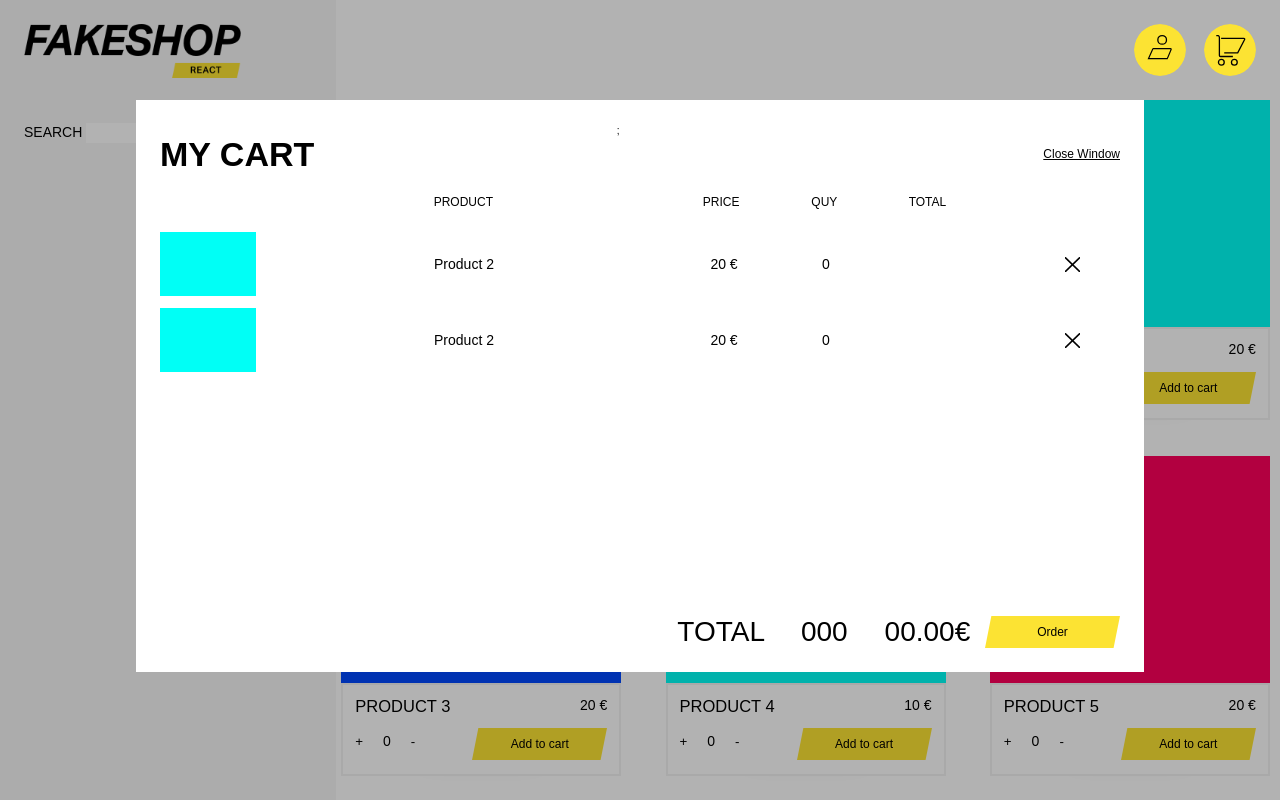
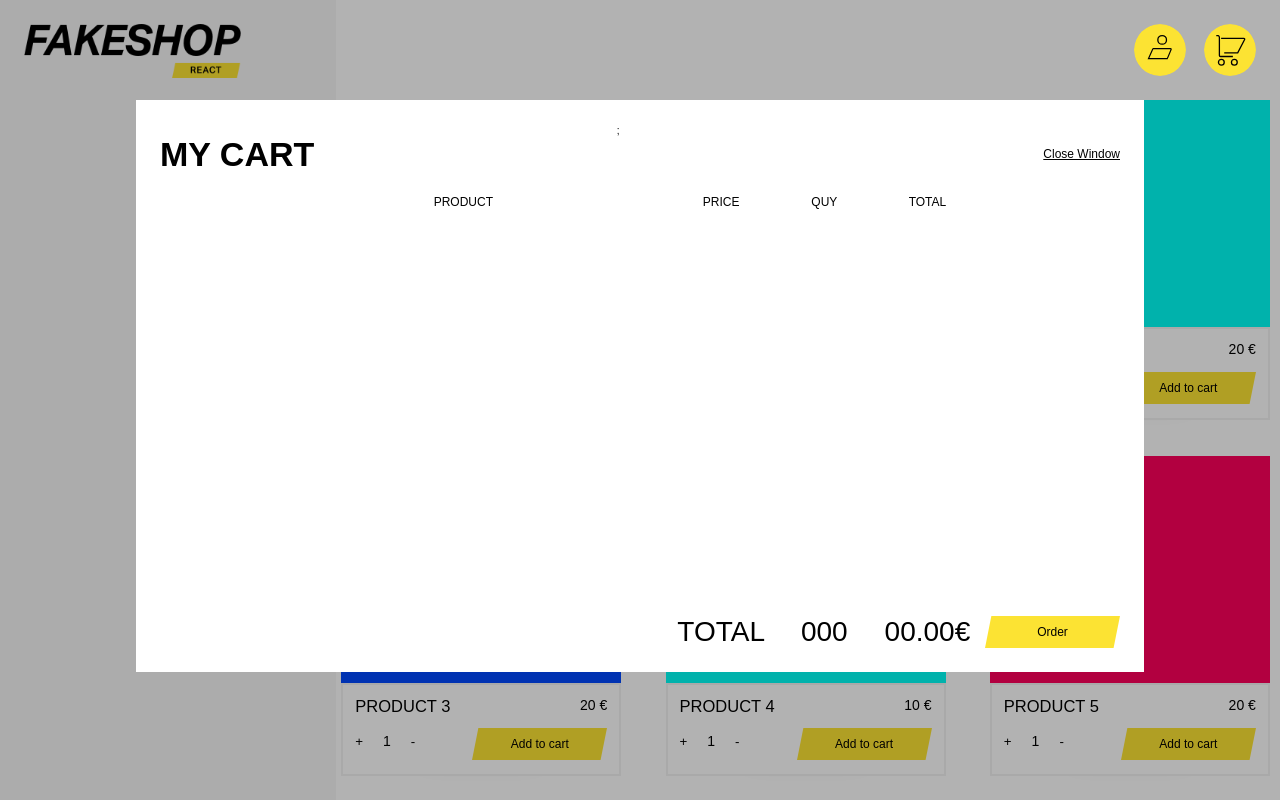
Before and after one commit to in-roma/fakeshop-react, a React (Create React App) app: page /cart in a window 1280 px wide. Shown: the top 800 px of the page. Built offline with nearby package versions, Linux system fonts and the light colour scheme; a web font is replaced by a local one.

Commit message:
adding/removing function

```diff
--- a/src/App.js
+++ b/src/App.js
@@ -13,28 +13,58 @@ class App extends React.Component {
         super(props);
         this.state = {
           data: Data,
-          cartItems: [ {
-          "id": 2,
-          "productName": "Product 2",
-          "img": "./img/002.png",
-          "price": 20,
-          "inventory": 0},
-          {
-            "id": 2,
-            "productName": "Product 2",
-            "img": "./img/002.png",
-            "price": 20,
-            "inventory": 0}
-        ]
+          total: 0,
+          cartItems: [
+        //     {
+        //   "id": 2,
+        //   "productName": "Product 2",
+        //   "img": "./img/002.png",
+        //   "price": 20,
+        //   "quantity": 0},
+        //   {
+        //     "id": 2,
+        //     "productName": "Product 2",
+        //     "img": "./img/002.png",
+        //     "price": 20,
+        //     "quantity": 0
+        // }
+        ],
         };
     }
     addToCart = (id) => {
         let cart = this.state.data.find(item => item.id === id)
         this.setState({...this.state, cartItems: [...this.state.cartItems, cart]});
         console.log(cart);
+        let total = this.state.cartItems.reduce((acc, red) => acc + red.price, this.state.total);
+        console.log(total);
+        this.setState({total: total});
       };
 
+    delete = (id) => {
+        let cart = this.state.cartItems.filter(item => item.id !== id)
+        this.setState({...this.state, cartItems: cart});
+        console.log(id);
+      };
 
+    adding = (id) => {
+        let addingItem = this.state.data.map(item => {
+            if (item.id === id) {
+              item.quantity++
+            }
+            return item;
+            })
+            console.log(addingItem);
+            this.setState({...this.state, data: addingItem});
+        }
+    removing = (id) => {
+            let removingItem = this.state.data.map(item => {
+                if (item.id === id) {
+                  item.quantity--
+                }
+                return item;
+                })
+                this.setState({...this.state, data: removingItem});
+            }
 
 
     render() {
@@ -46,11 +76,11 @@ class App extends React.Component {
                 <Link to="/cart"><img className="cart-button" src="./img/cart-icon.svg"></img></Link>
             </div>
             <Nav />
-            <Result data={this.state.data} addToCart={this.addToCart}/>
+            <Result data={this.state.data} addToCart={this.addToCart} adding={this.adding} removing={this.removing}/>
             </div>
             <Switch>
                 <Route path="/" exact component={Home}></Route>
-                <Route path="/cart" exact component={() => <Cart cartItems={this.state.cartItems} />}></Route>
+                <Route path="/cart" exact component={() => <Cart cartItems={this.state.cartItems} delete={this.delete}/>}></Route>
                 <Route path="/login" exact component={Login}></Route>
             </Switch>
             </Router>
--- a/src/components/Cart.jsx
+++ b/src/components/Cart.jsx
@@ -2,10 +2,11 @@ import React from 'react';
 import { Link } from 'react-router-dom';
 import CartItem from './CartItem';
 
-const Cart = (props) => {
+export default class Cart extends React.Component{
 
-    const items = props.cartItems.map((item, i) => {
-        return <CartItem key={i} info={item}/>;
+    render() {
+    const items = this.props.cartItems.map((item, i) => {
+        return <CartItem key={i} info={item} delete={this.props.delete}/>;
       });
 
             return (
@@ -14,7 +15,7 @@ const Cart = (props) => {
                  <Link to="/"><div className="card-background"></div></Link>
                 <div className="cart-window">
                     <h1>MY CART</h1> <Link id="close-window" to="/"><span>Close Window</span></Link>
-                    <span className="cart-productName">PRODUCT</span><span className="cart-price">PRICE</span><span className="cart-quantity">QUY</span><span className="total">TOTAL</span><span className="delete"></span>
+                    <span className="cart-productName">PRODUCT</span><span className="cart-price">PRICE</span><span className="cart-quantity">QUY</span><span className="total">TOTAL</span><span className="delete" ></span>
                     <div className="cart-results">{items}</div>;
                     <div className="total-line"></div>
                     <span id="cart-total">TOTAL</span><span id="cart-quantity-sum">000</span><span id="cart-total-sum">00.00€</span>
@@ -26,5 +27,4 @@ const Cart = (props) => {
 
     }
 
-
-export default Cart;
+}
--- a/src/components/CartItem.jsx
+++ b/src/components/CartItem.jsx
@@ -1,16 +1,16 @@
 import React from 'react';
 
 const CartItem = (props) => {
-    const { id, productName, img, price, inventory } = props.info;
+    const { id, productName, img, price, quantity } = props.info;
 
     return (
-            // <div key={id} className="cart-item">
+
                 <React.Fragment>
                 <img src={img} className="cart-item-img"></img>
-                <span className="cart-item-product-name">{productName}</span>
-                <span className="cart-item-product-price">{price + " €"}</span>
-                <span className="cart-item-product-inventory">{inventory}</span>
-                <div className="btn-delete"></div>
+                <span className="cart-item-product-name">{productName} </span>
+                <span className="cart-item-product-price">{price + " €"} </span>
+                <span className="cart-item-product-quantity">{quantity} </span>
+                <div className="btn-delete" onClick={() => props.delete(id)} key={id}></div>
                 </React.Fragment>
     );
 };
--- a/src/components/Nav.jsx
+++ b/src/components/Nav.jsx
@@ -4,9 +4,11 @@ class Nav extends React.Component {
     render() {
             return <div className="navigation">
                 <img src="./img/logo.png" alt=""/>
-                <span id="search">SEARCH</span>
-                <input type="text" className="search-input" placeholder=""></input><div className="btn-ok">OK</div>
-                <div className="white-line-search"></div>
+                {/* <span id="search">SEARCH</span>
+                <form onSubmit={this.submitHandle}>
+                <input type="text" className="search-input" placeholder="" onChange={this.changeHandle} value={this.state.userInput}></input><input className="btn-ok" type="submit" value="filter">OK</input>
+                </form>
+                <div className="white-line-search"></div> */}
             </div>
 
     }
--- a/src/components/Product.jsx
+++ b/src/components/Product.jsx
@@ -1,8 +1,7 @@
 import React from 'react';
 
-
 const Product = (props) => {
-    const { id, productName, img, price, inventory } = props.info;
+    const { id, productName, img, price, quantity } = props.info;
 
     return (
             <div key={id} className="card">
@@ -12,7 +11,8 @@ const Product = (props) => {
                         <span className="product-name">{productName}</span><span className="product-price">{price + " €"}</span>
                     </div>
                     <div className="card-info-buttons">
-                        <div className="btn-adding-removing"> <button className="btn-cart-plus">+</button><span className="product-inventory">{inventory}</span><button className="btn-cart-minus">-</button></div>
+                        <div className="btn-adding-removing">
+                            <button className="btn-cart-plus" onClick={() => props.adding(id)}>+</button><span className="product-quantity">{quantity}</span><button className="btn-cart-minus" onClick={() => props.removing(id)}>-</button></div>
                          <div className="btn-to-cart" onClick={() => props.addToCart(id)}>Add to cart</div>
                      </div>
                 </div>
--- a/src/components/Result.jsx
+++ b/src/components/Result.jsx
@@ -3,11 +3,9 @@ import Product from './Product';
 
 export default class Result extends React.Component {
 
-
-
       render() {
         const items = this.props.data.map((item, i) => {
-          return <Product key={i} info={item} addToCart={this.props.addToCart}/>;
+          return <Product key={i} info={item} addToCart={this.props.addToCart} adding={this.props.adding} removing={this.props.removing}/>;
         });
 
         return <div className="results">{items}</div>;
--- a/src/data.json
+++ b/src/data.json
@@ -4,69 +4,79 @@
         "productName": "Product 0",
         "img": "./img/000.png",
         "price": 10,
-        "inventory": 0
+        "quantity": 1,
+        "total": 0
     },
     {
         "id": 1,
         "productName": "Product 1",
         "img": "./img/001.png",
         "price": 10,
-        "inventory": 0
+        "quantity": 1,
+        "total": 0
     },
     {
         "id": 2,
         "productName": "Product 2",
         "img": "./img/002.png",
         "price": 20,
-        "inventory": 0
+        "quantity": 1,
+        "total": 0
     },
     {
         "id": 3,
         "productName": "Product 3",
         "img": "./img/003.png",
         "price": 20,
-        "inventory": 0
+        "quantity": 1,
+        "total": 0
     },
     {
         "id": 4,
         "productName": "Product 4",
         "img": "./img/002.png",
         "price": 10,
-        "inventory": 0
+        "quantity": 1,
+        "total": 0
     },
     {
         "id": 5,
         "productName": "Product 5",
         "img": "./img/001.png",
         "price": 20,
-        "inventory": 0
+        "quantity": 1,
+        "total": 0
     },
     {
         "id": 6,
         "productName": "Product 6",
         "img": "./img/000.png",
         "price": 20,
-        "inventory": 0
+        "quantity": 1,
+        "total": 0
     },
     {
         "id": 7,
         "productName": "Product 7",
         "img": "./img/002.png",
         "price": 10,
-        "inventory": 0
+        "quantity": 1,
+        "total": 0
     },
     {
         "id": 8,
         "productName": "Product 8",
         "img": "./img/003.png",
         "price": 20,
-        "inventory": 0
+        "quantity": 1,
+        "total": 0
     },
     {
         "id": 9,
         "productName": "Product 9",
         "img": "./img/000.png",
         "price": 20,
-        "inventory": 0
+        "quantity": 1,
+        "total": 0
     }
 ]
--- a/src/scss/_cart.scss
+++ b/src/scss/_cart.scss
@@ -108,7 +108,7 @@
     transform: translateX(-24px);
 }
 
-.cart-item-product-inventory {
+.cart-item-product-quantity{
     grid-column: 7 / 8;
     justify-self: center;
     align-self: center;
```
